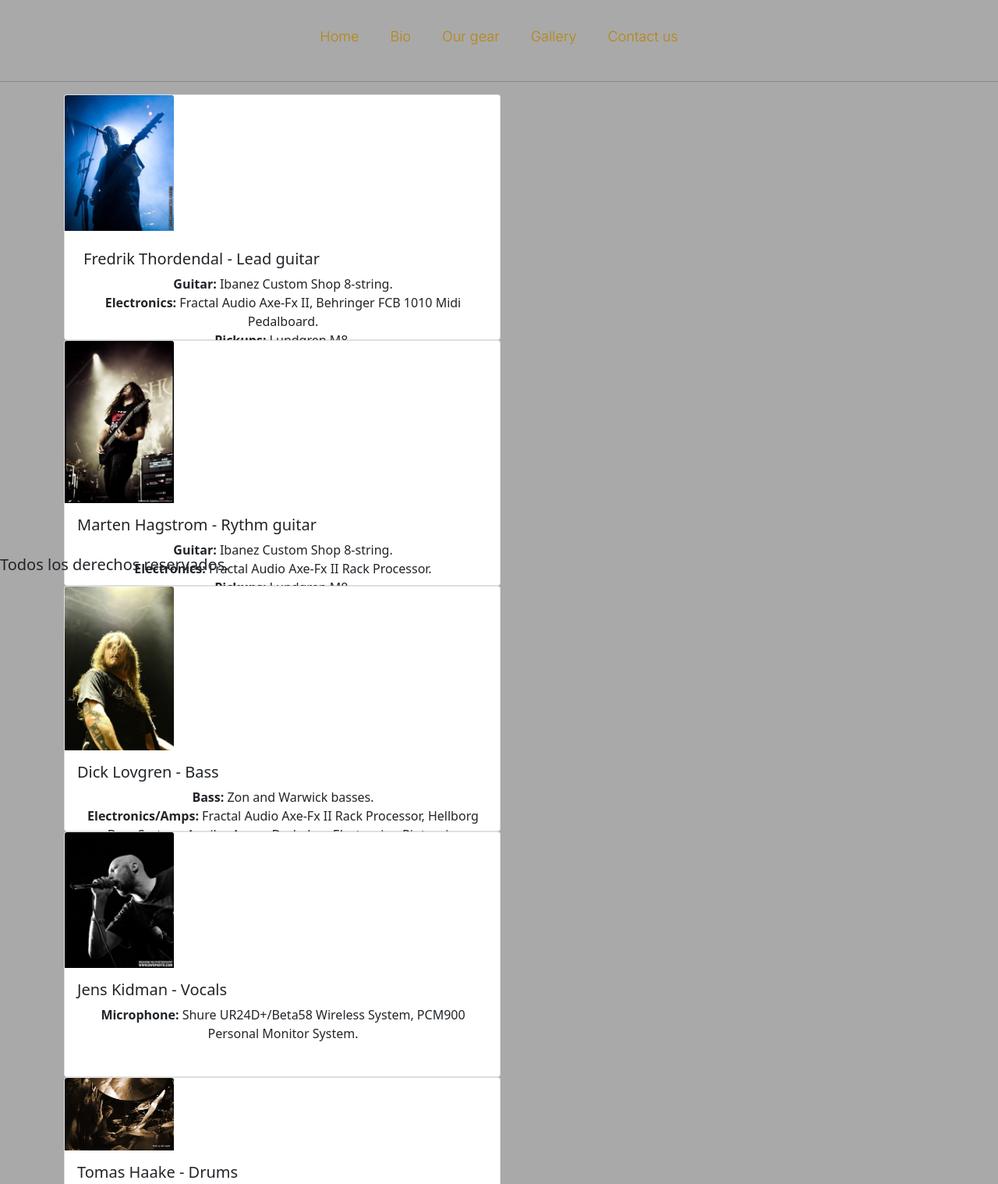
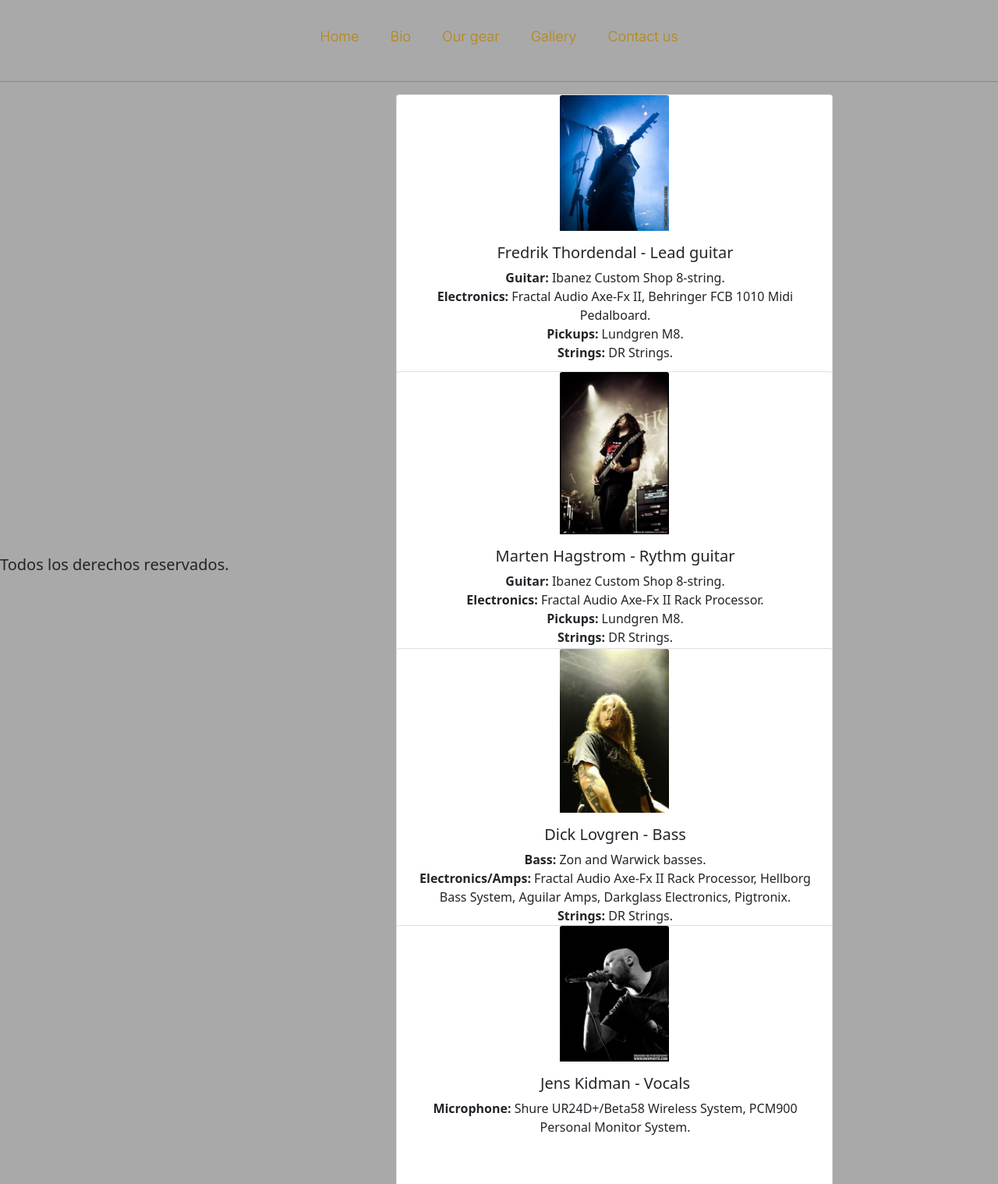
Before and after one commit to Wampiroh/desafiocoder-bootstrap, a plain HTML site: page pages/ourgear.html in a window 1280 px wide. Shown: the part 61-1579 px from the top of the page at 78% size. Drawn offline with nearby package versions, Linux system fonts and the light colour scheme.

Commit message:
someprogress

```diff
--- a/pages/ourgear.html
+++ b/pages/ourgear.html
@@ -35,14 +35,13 @@
       </ul>
     </main>
     <hr>
-    <div class="container">
-      <div class="row pb-5">
-        <div class="clearfix">
-          <div class="col md-6">
-            <div class="card ">
-              <img src="../images/gear img/fredrik1.jpg" class="card-img-top w-25" style="width: 18rem;"alt="...">
-              <div class="card-body p-4">
-                <h5 class="card-title-center">Fredrik Thordendal - Lead guitar</h5>
+    <div class="container-fluid">
+        <div class="row row-cols-1 row-cols-sm-2 g-3 gap-4">
+          <div class="col">
+            <div class="card" style="height: auto;">
+              <img src="../images/gear img/fredrik1.jpg" class="card-img-top w-25" alt="...">
+              <div class="card-body">
+                <h5 class="card-title text-center">Fredrik Thordendal - Lead guitar</h5>
                 <p class="text-center">
                   <strong>Guitar:</strong> Ibanez Custom Shop 8-string.<br>
                   <strong>Electronics:</strong> Fractal Audio Axe-Fx II, Behringer FCB 1010 Midi Pedalboard.<br>
@@ -51,33 +50,26 @@
                 </p>
               </div>
             </div>
-        </div>
-      </div>
-          <div class="col md-6">
-            <div class="clearfix">
-              <div class="card pb-5">
+          </div>
+          <div class="col">
+              <div class="card" style="height:auto">
                 <img src="../images/gear img/marten1.jpg" class="card-img-top w-25" style="width: 18rem;" alt="...">
                 <div class="card-body">
-                  <h5 class="card-title">Marten Hagstrom - Rythm guitar</h5>
+                  <h5 class="card-title text-center">Marten Hagstrom - Rythm guitar</h5>
                   <p class="text-center">
                     <strong>Guitar:</strong> Ibanez Custom Shop 8-string.<br>
                     <strong>Electronics:</strong> Fractal Audio Axe-Fx II Rack Processor.<br>
                     <strong>Pickups:</strong> Lundgren M8.<br>
                     <strong>Strings:</strong> DR Strings.<br>
-                    <br>
-                    <br>
-                    <br>
                   </p>
                 </div>
               </div>
-            </div>
           </div>
-        <div class="col md-6">
-          <div class="clearfix">
-            <div class="card pb-5">
+          <div class="col">
+            <div class="card" style="height:auto">
               <img src="../images/gear img/dick3.jpg" class="card-img-top w-25" alt="...">
               <div class="card-body">
-                <h5 class="card-title">Dick Lovgren - Bass</h5>
+                <h5 class="card-title text-center">Dick Lovgren - Bass</h5>
                 <p class="text-center">
                   <strong>Bass:</strong> Zon and Warwick basses.<br>
                   <strong>Electronics/Amps:</strong> Fractal Audio Axe-Fx II Rack Processor, Hellborg Bass System, Aguilar Amps, Darkglass Electronics, Pigtronix.<br>
@@ -87,26 +79,22 @@
               </div>
             </div>
           </div>
-        </div>
-        <div class="col md-6">
-          <div class="clearfix">
-            <div class="card pb-5">
+          <div class="col">
+            <div class="card" style="height:auto">
               <img src="../images/gear img/jens3.jpg" class="card-img-top w-25" alt="...">
               <div class="card-body">
-                <h5 class="card-title">Jens Kidman - Vocals</h5>
+                <h5 class="card-title text-center">Jens Kidman - Vocals</h5>
                 <p class="text-center">
-                  <strong>Microphone:</strong> Shure UR24D+/Beta58 Wireless System, PCM900 Personal Monitor System.<br><br>
+                  <strong>Microphone:</strong> Shure UR24D+/Beta58 Wireless System, PCM900 Personal Monitor System.
                 </p>
               </div>
             </div>
           </div>
-        </div>
-        <div class="col md-6">
-          <div class="clearfix">
-            <div class="card pb-5">
-              <img src="../images/gear img/tomas2.jpg" class="card-img-top w-25" style="width: auto;" alt="...">
-              <div class="card-body">
-                <h5 class="card-title">Tomas Haake - Drums</h5>
+          <div class="col">
+            <div class="card" style="height:auto">
+                <img src="../images/gear img/tomas2.jpg" class="card-img-top w-25" alt="...">
+                <div class="card-body">
+                <h5 class="card-title text-center">Tomas Haake - Drums</h5>
                 <p class="text-center">
                   <strong>Drums:</strong> Sonor SQ2 Series. Double 22 x 18" Bass Drums, 14 x 6" Sonor Artist Bronze Snaredrum, 14 x 14" Tom, 12 x 11" Tom, 15 x 15" Floor Tom, 18 x 18" Floor Tom.<br>
                   <strong>Cymbals:</strong> Sabian 14" HHX Rock Hats, 19" AAXtreme Chinese, 19" HHX Stage Crash, 21" HHX Stage Crash, 20" HHX Stage Crash, 15" HH Crash stacked over 19" Paragon Chinese, 15" HHX Stage Hats, 22" Legacy Ride, 21" AAXtreme Chinese.<br>
@@ -114,13 +102,12 @@
                   <strong>Drum Sticks:</strong> Wincent.<br>
                   <strong> Pedals:</strong> Trick Pro 1-V.<br>
                   <strong>Drum Beaters:</strong> Rhythm Tech balance bass drum beaters.<br>
-                  <strong>Drumthrone:</strong> Porter & Davies BC2 w/backrest.<br><br></p>
+                  <strong>Drumthrone:</strong> Porter & Davies BC2 w/backrest.
+                </p>
               </div>
             </div>
           </div>
-        </div>
       </div>
-    </div>
     <script src="https://cdn.jsdelivr.net/npm/bootstrap@5.1.3/dist/js/bootstrap.bundle.min.js" integrity="sha384-ka7Sk0Gln4gmtz2MlQnikT1wXgYsOg+OMhuP+IlRH9sENBO0LRn5q+8nbTov4+1p" crossorigin="anonymous"></script>
   </body>
   <footer class="fixed-bottom lead">
--- a/pages/style.css
+++ b/pages/style.css
@@ -39,9 +39,12 @@ iframe {
 
 /* Gear */
 
-/* .gearcols, .row, .col, .card, .card-img-top, .card-body, .card-title, .card-text{
-  display: flexbox;
-  justify-content: space-around;
+.container-fluid, .row{
+  display: flex;
+  justify-content: center;
   justify-items: center;
-  margin: 10px;
-} */
+}
+.card, .card-img-top{
+  justify-content: center;
+  align-items: center;
+}
```
